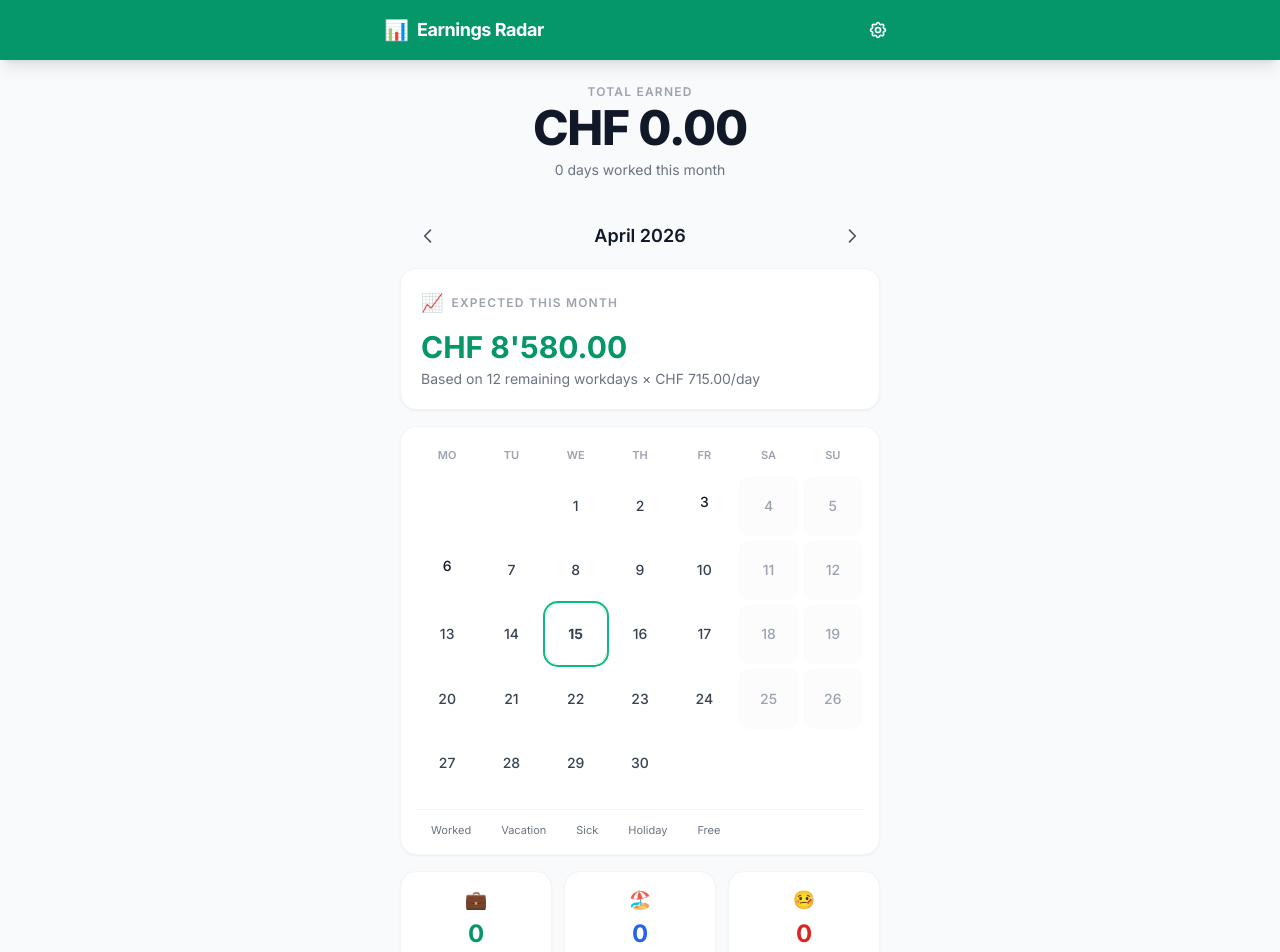
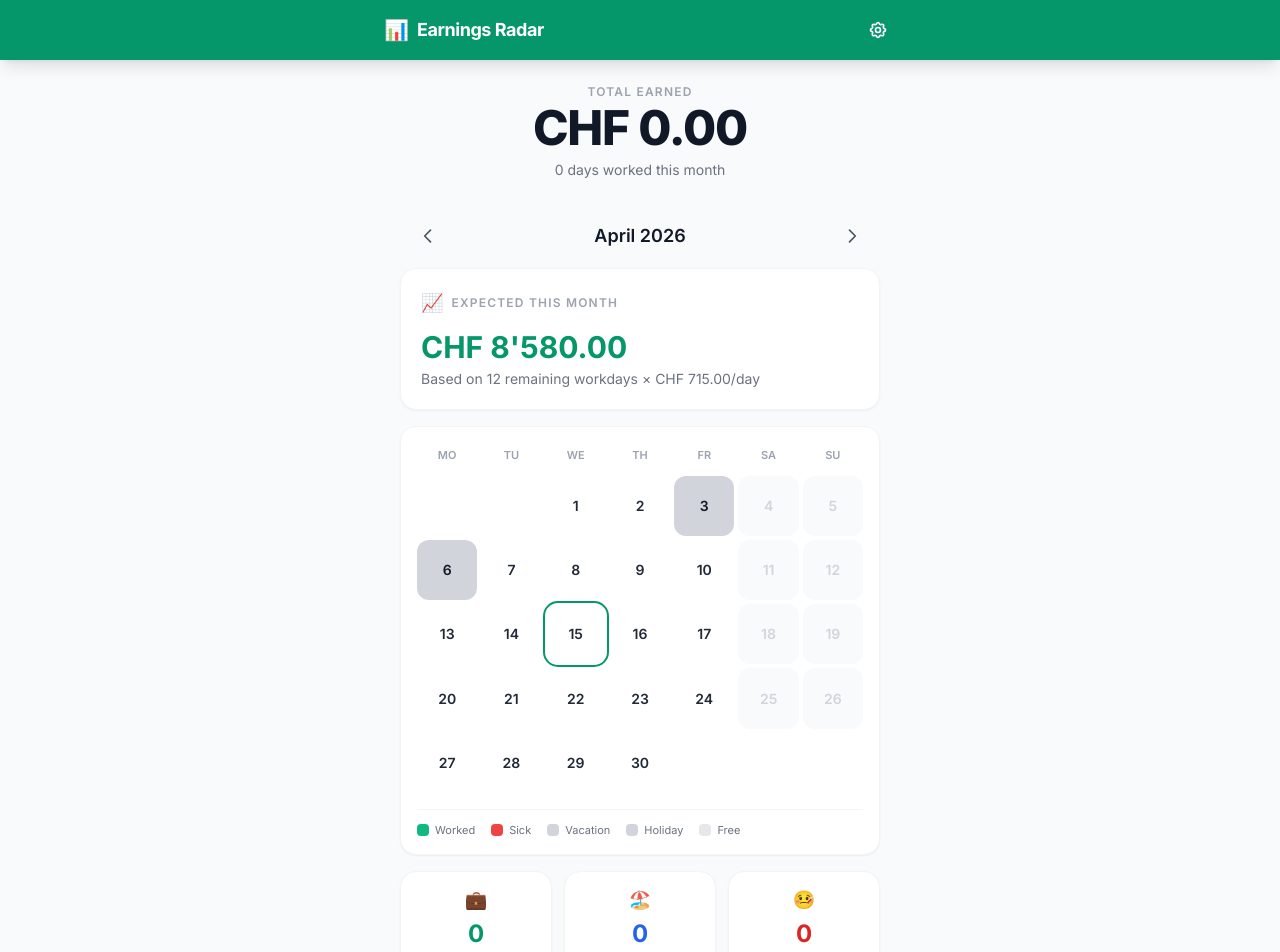
Before and after one commit to eschgfaeller/Freelancer_radar, a Next.js app: page / in a window 1280 px wide. Shown: the top 952 px of the page. Built offline with nearby package versions, Linux system fonts and the light colour scheme.

Commit message:
fix: solid calendar backgrounds (green/red/grey/white) + remove unused workingDaysPerWeek setting

```diff
--- a/src/app/settings/page.tsx
+++ b/src/app/settings/page.tsx
@@ -85,27 +85,6 @@ export default function SettingsPage() {
           </p>
         </div>
 
-        {/* Working Days per Week */}
-        <div className="bg-white rounded-2xl p-5 shadow-sm">
-          <label className="block text-sm font-medium text-gray-500 uppercase tracking-wider mb-2">
-            Working Days per Week
-          </label>
-          <input
-            type="number"
-            value={settings.workingDaysPerWeek}
-            onChange={(e) =>
-              updateSetting(
-                'workingDaysPerWeek',
-                parseInt(e.target.value) || 0
-              )
-            }
-            className="w-full text-3xl font-bold text-gray-900 bg-gray-50 rounded-xl px-4 py-3 border-2 border-gray-200 focus:border-emerald-500 focus:outline-none transition-colors"
-            min={1}
-            max={7}
-            step={1}
-          />
-        </div>
-
         {/* Computed Daily Net */}
         <div className="bg-emerald-50 border border-emerald-200 rounded-2xl p-5">
           <div className="flex items-center gap-2 mb-2">
--- a/src/components/Calendar.tsx
+++ b/src/components/Calendar.tsx
@@ -14,6 +14,14 @@ interface CalendarProps {
 }
 
 const WEEKDAY_LABELS = ['Mo', 'Tu', 'We', 'Th', 'Fr', 'Sa', 'Su'];
+
+const LEGEND_ITEMS: { key: string; label: string; swatch: string }[] = [
+  { key: 'worked',   label: 'Worked',   swatch: 'bg-emerald-500' },
+  { key: 'sick',     label: 'Sick',     swatch: 'bg-red-500' },
+  { key: 'vacation', label: 'Vacation', swatch: 'bg-gray-300' },
+  { key: 'holiday',  label: 'Holiday',  swatch: 'bg-gray-300' },
+  { key: 'free',     label: 'Free',     swatch: 'bg-gray-200' },
+];
 
 export default function Calendar({
   year,
@@ -61,7 +69,7 @@ export default function Calendar({
           const weekend = isWeekend(day);
           const isHoliday = holidays.includes(key);
 
-          // Show holiday color if it's a weekday holiday without a manual status
+          // Auto-show holiday for weekday holidays without a manual status
           const displayStatus =
             status || (isHoliday && !weekend ? 'holiday' : undefined);
           const colors = displayStatus
@@ -73,26 +81,19 @@ export default function Calendar({
               key={key}
               onClick={() => onDayClick(key)}
               className={`
-                relative aspect-square flex flex-col items-center justify-center
-                rounded-xl text-sm font-medium transition-all active:scale-90
-                ${isToday ? 'ring-2 ring-emerald-500 ring-offset-1' : ''}
+                aspect-square flex items-center justify-center
+                rounded-xl text-sm font-semibold transition-all active:scale-90
+                ${isToday ? 'ring-2 ring-emerald-600 ring-offset-1' : ''}
                 ${
                   colors
                     ? `${colors.bg} ${colors.text}`
                     : weekend
-                      ? 'bg-gray-50/50 text-gray-400'
-                      : 'hover:bg-gray-50 text-gray-700'
+                      ? 'bg-gray-50 text-gray-300'
+                      : 'bg-white text-gray-800 hover:bg-gray-50'
                 }
               `}
             >
-              <span className={isToday ? 'font-bold' : ''}>
-                {day.getDate()}
-              </span>
-              {displayStatus && (
-                <div
-                  className={`w-1.5 h-1.5 rounded-full mt-0.5 ${colors?.dot}`}
-                />
-              )}
+              {day.getDate()}
             </button>
           );
         })}
@@ -100,12 +101,10 @@ export default function Calendar({
 
       {/* Legend */}
       <div className="flex flex-wrap gap-x-4 gap-y-1 mt-4 pt-3 border-t border-gray-100">
-        {Object.entries(STATUS_COLORS).map(([status, colors]) => (
-          <div key={status} className="flex items-center gap-1.5">
-            <div className={`w-2 h-2 rounded-full ${colors.dot}`} />
-            <span className="text-[11px] text-gray-500 capitalize">
-              {status}
-            </span>
+        {LEGEND_ITEMS.map((item) => (
+          <div key={item.key} className="flex items-center gap-1.5">
+            <div className={`w-3 h-3 rounded ${item.swatch}`} />
+            <span className="text-[11px] text-gray-500">{item.label}</span>
           </div>
         ))}
       </div>
--- a/src/lib/constants.ts
+++ b/src/lib/constants.ts
@@ -3,15 +3,14 @@ import { Settings } from './types';
 export const DEFAULT_SETTINGS: Settings = {
   dailyRate: 1100,
   netRatio: 0.65,
-  workingDaysPerWeek: 5,
 };
 
-export const STATUS_COLORS: Record<string, { bg: string; text: string; dot: string }> = {
-  worked: { bg: 'bg-emerald-500/15', text: 'text-emerald-700', dot: 'bg-emerald-500' },
-  vacation: { bg: 'bg-blue-500/15', text: 'text-blue-700', dot: 'bg-blue-500' },
-  sick: { bg: 'bg-red-500/15', text: 'text-red-700', dot: 'bg-red-500' },
-  holiday: { bg: 'bg-purple-500/15', text: 'text-purple-700', dot: 'bg-purple-500' },
-  free: { bg: 'bg-gray-400/15', text: 'text-gray-500', dot: 'bg-gray-400' },
+export const STATUS_COLORS: Record<string, { bg: string; text: string }> = {
+  worked:   { bg: 'bg-emerald-500', text: 'text-white' },
+  sick:     { bg: 'bg-red-500',     text: 'text-white' },
+  vacation: { bg: 'bg-gray-300',    text: 'text-gray-700' },
+  holiday:  { bg: 'bg-gray-300',    text: 'text-gray-700' },
+  free:     { bg: 'bg-gray-200',    text: 'text-gray-500' },
 };
 
 export const STATUS_LABELS: Record<string, string> = {
--- a/src/lib/types.ts
+++ b/src/lib/types.ts
@@ -3,7 +3,6 @@ export type DayStatus = 'worked' | 'vacation' | 'sick' | 'holiday' | 'free';
 export interface Settings {
   dailyRate: number;
   netRatio: number;
-  workingDaysPerWeek: number;
 }
 
 export type MonthData = Record<string, DayStatus>;
```
